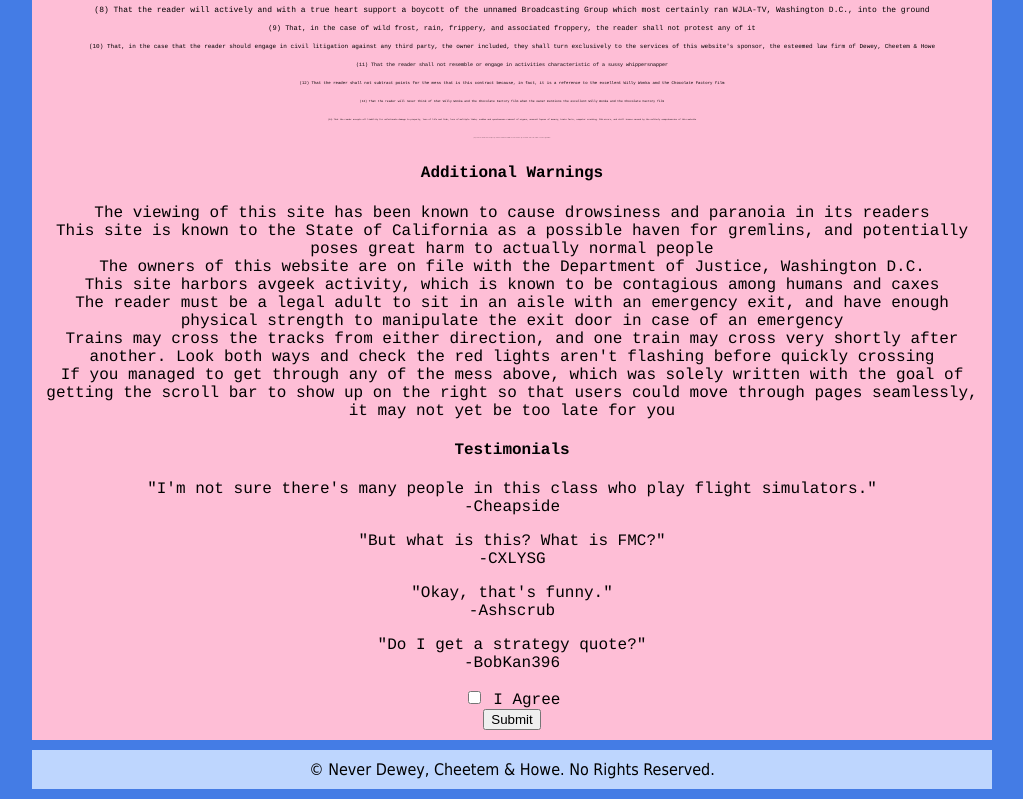
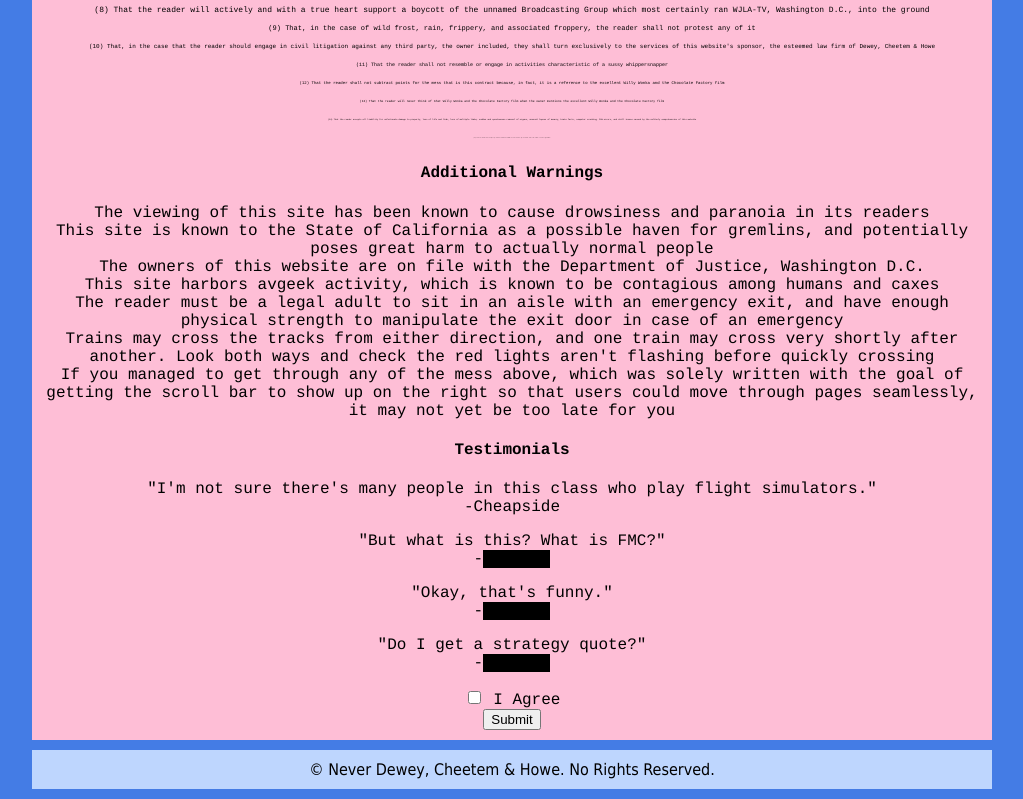
Before and after one commit to cheapside-fmc/fmc-dumpster, a plain HTML site: page disclaimer.html in a window 1280 px wide. Shown: the part 585-1384 px from the top of the page, without its empty margins (128-1151 px from the left). Drawn offline with Linux system fonts and the light colour scheme.

Commit message:
Update disclaimer.html

```diff
--- a/disclaimer.html
+++ b/disclaimer.html
@@ -65,9 +65,9 @@
                         </p>
                         <h4>Testimonials</h4>
                         <p>&quot;I'm not sure there's many people in this class who play flight simulators.&quot; <br/>-Cheapside</p>
-                        <p>&quot;But what is this? What is FMC?&quot; <br/>-CXLYSG</p>
-                        <p>&quot;Okay, that's funny.&quot; <br/>-Ashscrub</p>
-                        <p>&quot;Do I get a strategy quote?&quot; <br/>-BobKan396</p>
+                        <p>&quot;But what is this? What is FMC?&quot; <br/>-<span style="background-color: black;">someone</span></p>
+                        <p>&quot;Okay, that's funny.&quot; <br/>-<span style="background-color: black;">someone</span></p>
+                        <p>&quot;Do I get a strategy quote?&quot; <br/>-<span style="background-color: black;">someone</span></p>
                         <form>
                                 <input type="checkbox" id="agreement" name="agreement" value="I'm not quite sure you read the contract fully...">
                                 <label for="agreement">I Agree</label>
```
